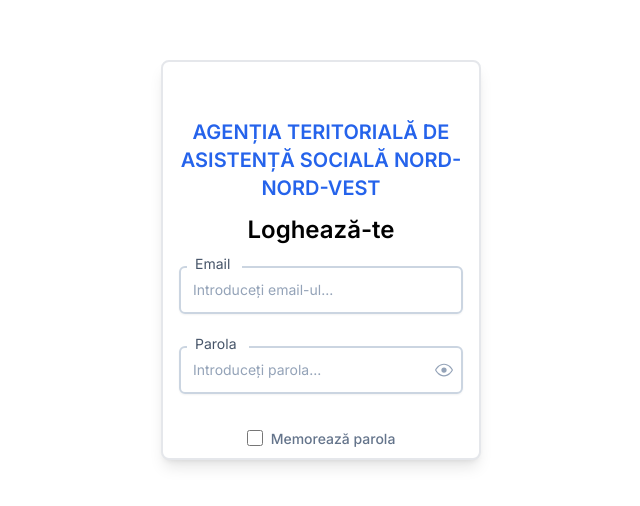
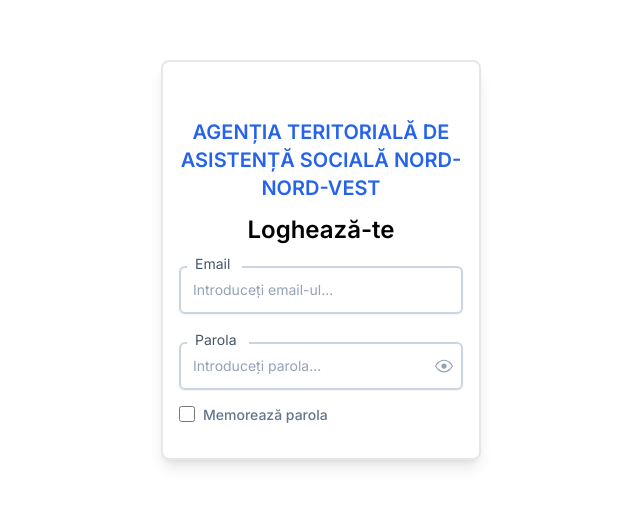
Before and after one commit to Tolea01/doc_management_frontend, a Next.js app: page /auth in a window 1280 px wide. Shown: the part 116-622 px from the top of the page, without its empty margins (319-959 px from the left). Built offline with nearby package versions, Linux system fonts and the light colour scheme.

Commit message:
input-field style

```diff
--- a/src/app/auth/Auth.tsx
+++ b/src/app/auth/Auth.tsx
@@ -42,9 +42,11 @@ export default function Auth() {
           type="password"
           label="Parola"
           placeholder="Introduceți parola..."
-          className="auth-input"
+          // className="auth-input"
         />
-        <Checkbox label="Memorează parola" />
+        <div className="auth-checkbox-container">
+          <Checkbox label="Memorează parola" />
+        </div>
       </form>
     </section>
   );
--- a/src/app/auth/styles.css
+++ b/src/app/auth/styles.css
@@ -1,4 +1,4 @@
-.auth-wrapper {
+/* .auth-wrapper {
   @apply h-screen flex mt-44 justify-center;
 }
 
@@ -15,5 +15,29 @@
 }
 
 .auth-input {
-  @apply mb-5
+  @apply mb-5;
 }
+
+.auth-checkbox-container {
+  @apply flex items-end
+} */
+
+.auth-wrapper {
+  @apply h-screen flex mt-44 justify-center;
+}
+
+.auth-form {
+  @apply flex gap-3 flex-col items-baseline bg-white pt-14 p-4 rounded-lg h-2/4 w-1/4 border-2 shadow-lg;
+}
+
+.auth-title {
+  @apply w-full text-center text-xl text-primary font-semibold uppercase;
+}
+
+.auth-subtitle {
+  @apply w-full text-center text-2xl font-semibold mb-2;
+}
+
+.auth-input {
+  @apply mb-4;
+}
--- a/src/components/ui/fields/styles.css
+++ b/src/components/ui/fields/styles.css
@@ -1,5 +1,5 @@
 .input-fieldset {
-  @apply w-full max-w-sm min-w-[200px] relative;
+  @apply w-full min-w-[200px] relative;
 }
 
 .input-field {
```
